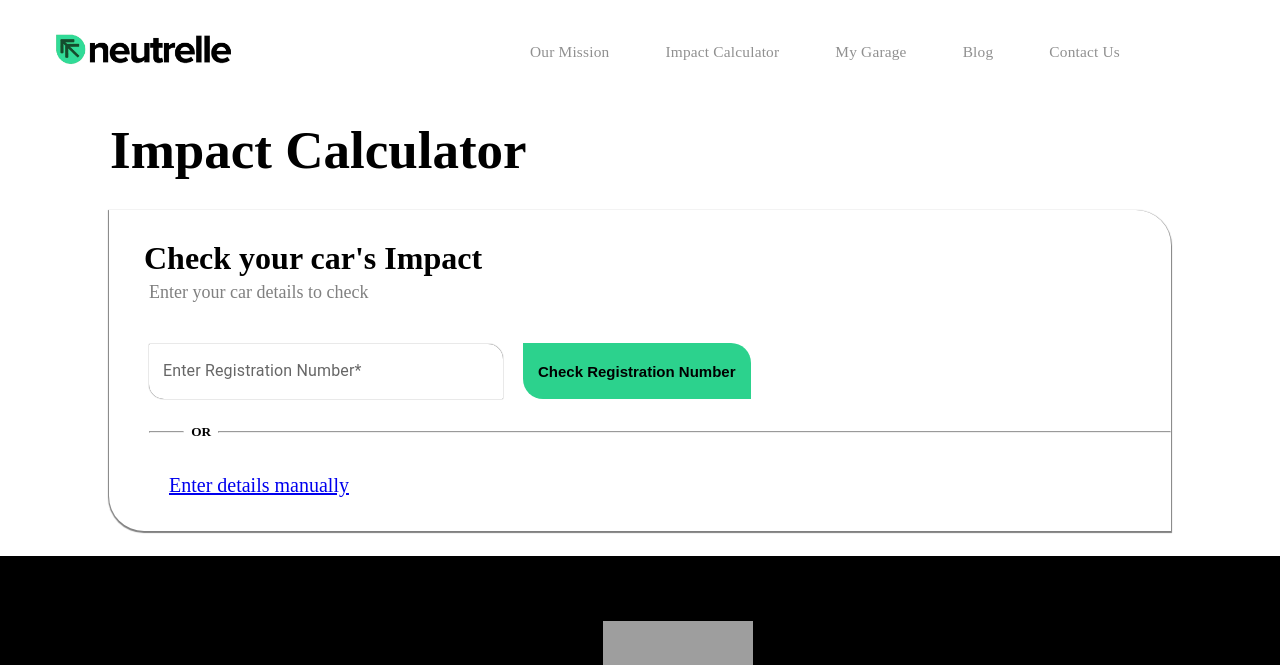
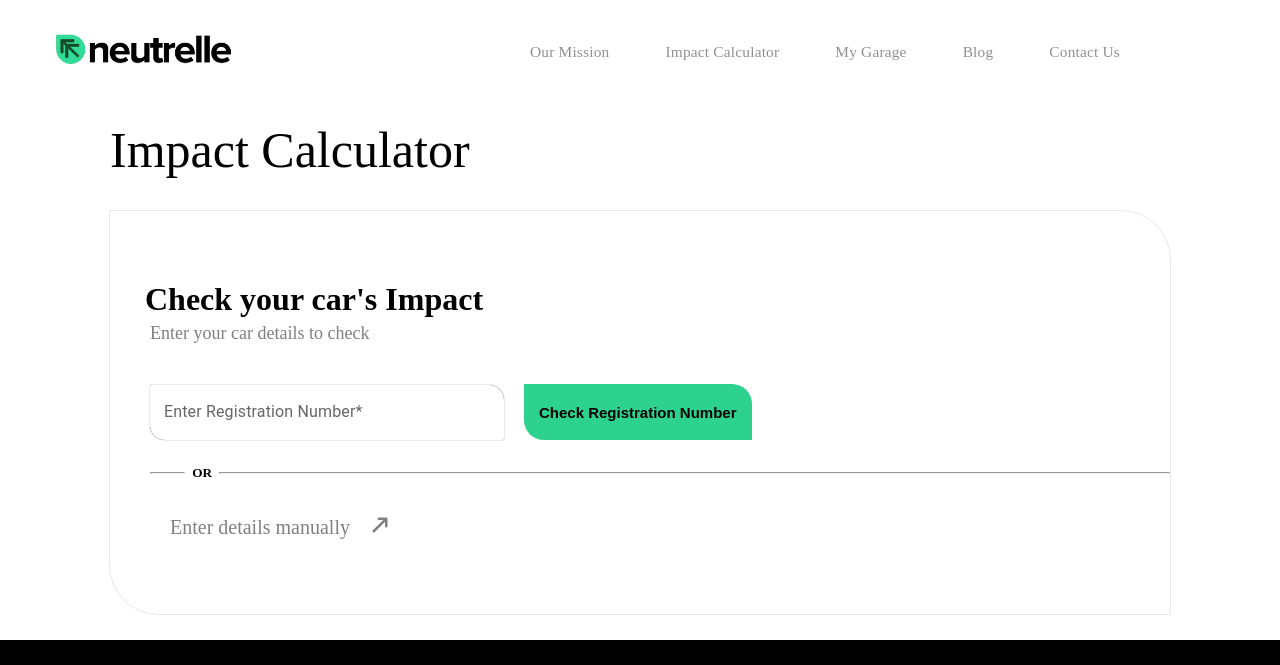
Before and after one commit to Aayshaparveen/neutrelle-demo, a React (Vite) app: page /ImpactCalculator in a window 1280 px wide. Shown: the top 665 px of the page. Built offline with nearby package versions, Linux system fonts and the light colour scheme; grey boxes are pictures that could not be loaded.

Commit message:
Change ImpactCalculator

```diff
--- a/src/ImpactCalculator.jsx
+++ b/src/ImpactCalculator.jsx
@@ -1,6 +1,7 @@
 import React from "react";
 import TextField from "@mui/material/TextField";
 import styled from "@emotion/styled";
+import {ImArrowUpRight2 } from "react-icons/im";
 import Registration from './Registration';
 import ImpactCalculatorStyle from "./ImpactCalculatorStyle.css";
 const CssTextField = styled(TextField)({
@@ -50,6 +51,7 @@ const ImpactCalculator = () => {
         </div>
         <div className="details">
          <a href="./Registration">Enter details manually</a>
+         <p className="arrow"><ImArrowUpRight2/></p>
         </div>
       </div>
     </>
--- a/src/ImpactCalculatorStyle.css
+++ b/src/ImpactCalculatorStyle.css
@@ -1,13 +1,15 @@
 .main-container {
   margin: 25px 109px;
-  border-radius: 0px 35px;
+  border-radius: 0px 50px;
   margin-top: -90px;
-  box-shadow: 0px 1px 1px 1px grey;
+  border: 1px solid rgb(236 230 230);
+  padding: 40px 0px;
 }
 .heading {
   height: 300px;
   padding: 0px 110px;
-  font-size: 53px;
+  font-size: 50px;
+  font-weight: lighter
 }
 .title {
   font-size: xx-large;
@@ -33,6 +35,7 @@ button {
   border-radius: 0px 20px;
   font-size: 15px;
   font-weight: bold;
+  cursor: pointer;
 }
 .line-box {
   display: flex;
@@ -53,9 +56,19 @@ button {
 }
 .details {
   padding: 34px 60px;
+  font-size: 20px;
+  display: flex;
+  align-items: center;
+}
+.details a{
+  text-decoration: none;
   color: gray;
-  font-size: 20px;
 }
 #custom-css-outlined-input {
   padding-right: 120px;
 }
+.arrow{
+  padding: 0px 20px;
+  font-size: 20px;
+  color: gray;
+}
```
